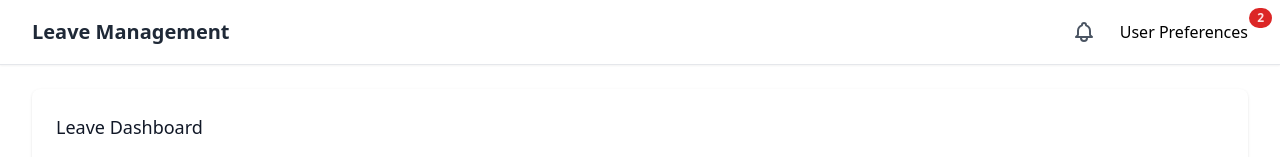
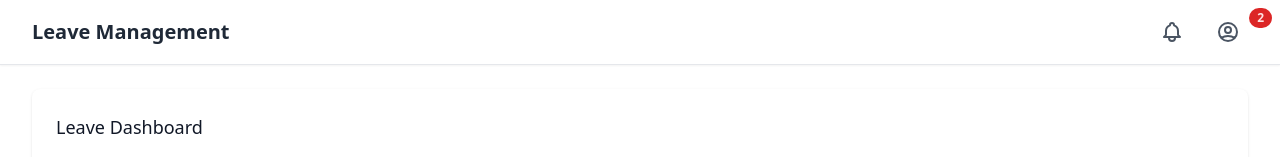
Before and after one commit to TheJohny71/alfie-leave-app, a React (Vite) app: page / in a window 1280 px wide. Shown: the top 157 px of the page. Built offline with nearby package versions, Linux system fonts and the light colour scheme.

Commit message:
Update UserPreferences.jsx

```diff
--- a/src/components/Navigation/UserPreferences.jsx
+++ b/src/components/Navigation/UserPreferences.jsx
@@ -2,8 +2,27 @@ import React from 'react';
 
 export default function UserPreferences() {
     return (
-        <div>
-            <h1>User Preferences</h1>
+        <div className="relative inline-block text-left">
+            <button
+                className="flex items-center p-2 text-gray-600 hover:text-gray-900 focus:outline-none focus:ring-2 focus:ring-offset-2 focus:ring-blue-500"
+                aria-label="User preferences"
+            >
+                {/* User Icon */}
+                <svg
+                    className="h-6 w-6"
+                    xmlns="http://www.w3.org/2000/svg"
+                    fill="none"
+                    viewBox="0 0 24 24"
+                    stroke="currentColor"
+                >
+                    <path
+                        strokeLinecap="round"
+                        strokeLinejoin="round"
+                        strokeWidth={2}
+                        d="M5.121 17.804A13.937 13.937 0 0112 16c2.5 0 4.847.655 6.879 1.804M15 10a3 3 0 11-6 0 3 3 0 016 0zm6 2a9 9 0 11-18 0 9 9 0 0118 0z"
+                    />
+                </svg>
+            </button>
         </div>
     );
 }
```
